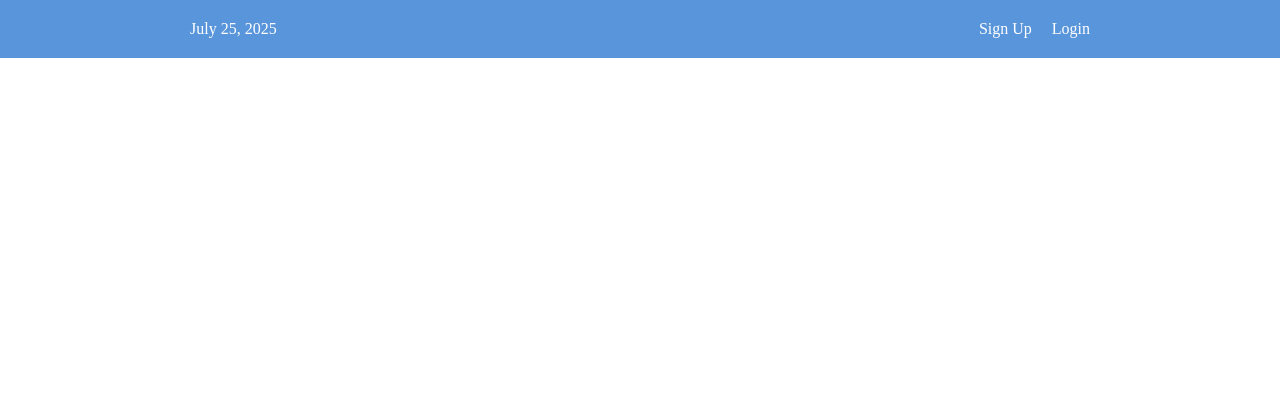
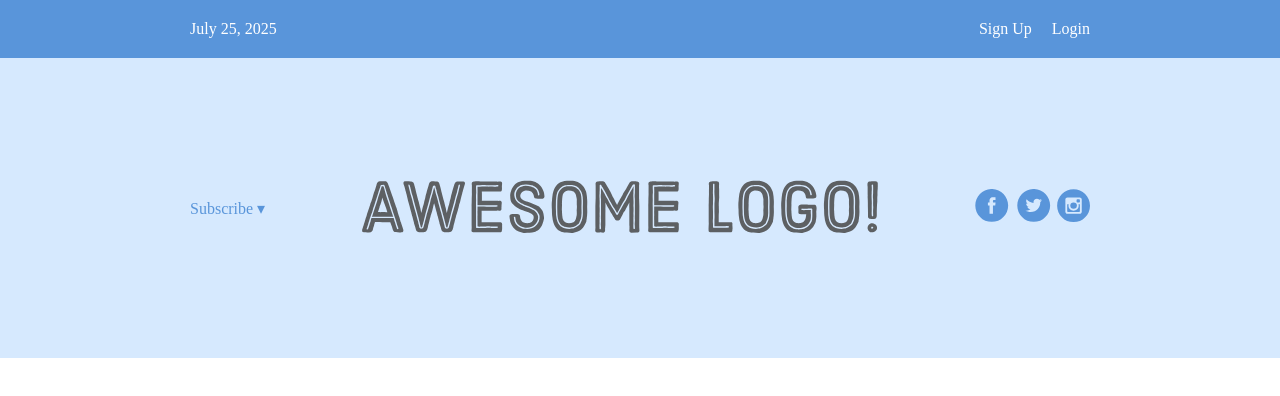
Before and after one commit to Acroniuse/flexbox-tutorial, a plain HTML site: page index.html in a window 1280 px wide. Drawn offline with Linux system fonts and the light colour scheme.

Commit message:
Add header and style

```diff
--- a/index.html
+++ b/index.html
@@ -15,5 +15,12 @@
                 </div>
             </div>
         </div>
+        <div class="header-container">
+            <div class="header">
+                <div class="subscribe">Subscribe &#9662;</div>
+                <div class="logo"><img src="./images/awesome-logo.svg"/></div>
+                <div class="social"><img src="./images/social-icons.svg"/></div>
+            </div>
+        </div>
     </body>
 </html>
--- a/styles.css
+++ b/styles.css
@@ -26,3 +26,18 @@
 .login {
     margin-left: 20px;
 }
+
+.header-container {
+    color: #5995da;
+    background-color: #d6e9fe;
+    display: flex;
+    justify-content: center;
+}
+
+.header {
+    width: 900px;
+    height: 300px;
+    display: flex;
+    justify-content: space-between;
+    align-items: center;
+}
```
